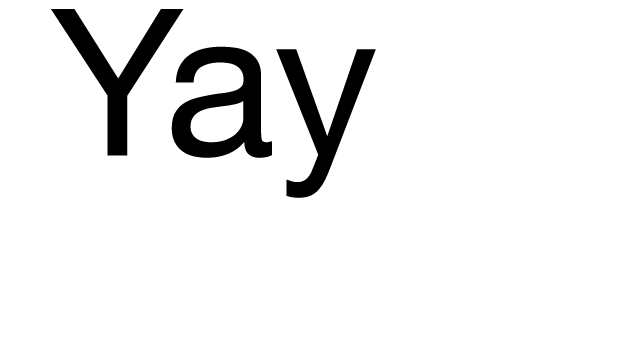
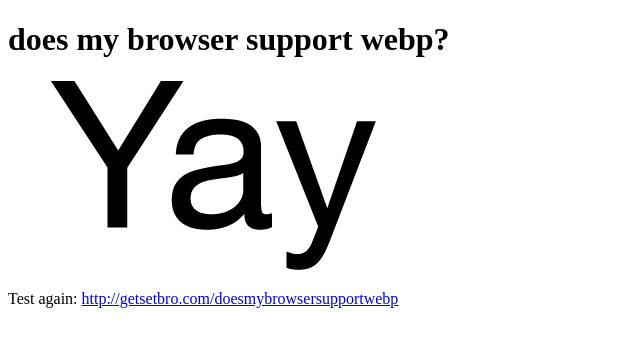
Before and after one commit to getsetbro/doesmybrowsersupportwebp, a plain HTML site: page index.html in a window 1280 px wide. Shown: the whole page, without its empty margins (0-640 px from the left). Drawn offline with Linux system fonts and the light colour scheme.

Commit message:
Update index.html

```diff
--- a/index.html
+++ b/index.html
@@ -7,6 +7,11 @@
     <meta name="author" content="getsetbro" />
   </head>
   <body>
+    <h1>does my browser support webp?</h1>
     <img src="images/webp.webp" alt="" onerror="this.alt='NO';"/>
+    <p>
+      Test again:
+    <a href="http://getsetbro.com/doesmybrowsersupportwebp/">http://getsetbro.com/doesmybrowsersupportwebp</a>
+    </p>
   </body>
 </html>
```
